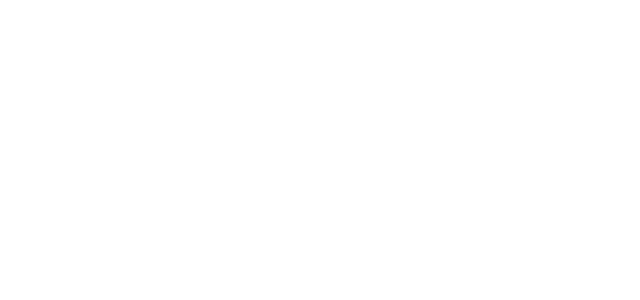
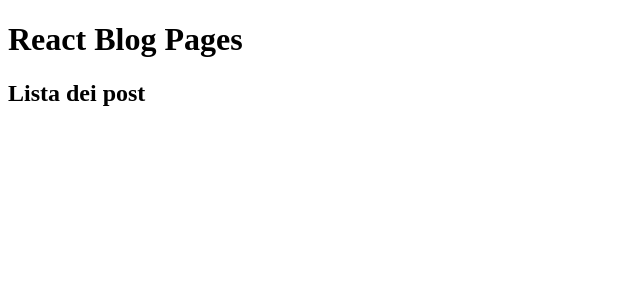
Before and after one commit to ValerioDiBiagio/react-router, a React app: page /lista-post in a window 1280 px wide. Shown: the top 300 px of the page, without its empty margins (0-640 px from the left). Built offline with nearby package versions, Linux system fonts and the light colour scheme; the HTML template or start-up script is replaced by a standard one.

Commit message:
feat: add routes

```diff
--- a/src/App.jsx
+++ b/src/App.jsx
@@ -1,10 +1,23 @@
+import { BrowserRouter, Routes, Route } from "react-router-dom"
+import ChiSiamo from "./pages/Chi-siamo"
+import ListaPost from "./pages/Lista-post"
+import Homepage from "./pages/Homepage"
+
 function App() {
 
-
   return (
-    <>
-
-    </>
+    <BrowserRouter>
+      <header>
+        <h1>React Blog Pages</h1>
+      </header>
+      <main>
+        <Routes>
+          <Route path="/" element={<Homepage />} />
+          <Route path="/chi-siamo" element={<ChiSiamo />} />
+          <Route path="/lista-post" element={<ListaPost />} />
+        </Routes>
+      </main>
+    </BrowserRouter>
   )
 }
 
--- /dev/null
+++ b/src/pages/Chi-siamo.jsx
@@ -0,0 +1,5 @@
+export default function ChiSiamo() {
+    return (
+        <h2>About</h2>
+    )
+}
--- /dev/null
+++ b/src/pages/Homepage.jsx
@@ -0,0 +1,5 @@
+export default function Homepage() {
+    return (
+        <h2>Homepage</h2>
+    )
+}
--- /dev/null
+++ b/src/pages/Lista-post.jsx
@@ -0,0 +1,5 @@
+export default function ListaPost() {
+    return (
+        <h2>Lista dei post</h2>
+    )
+}
```
